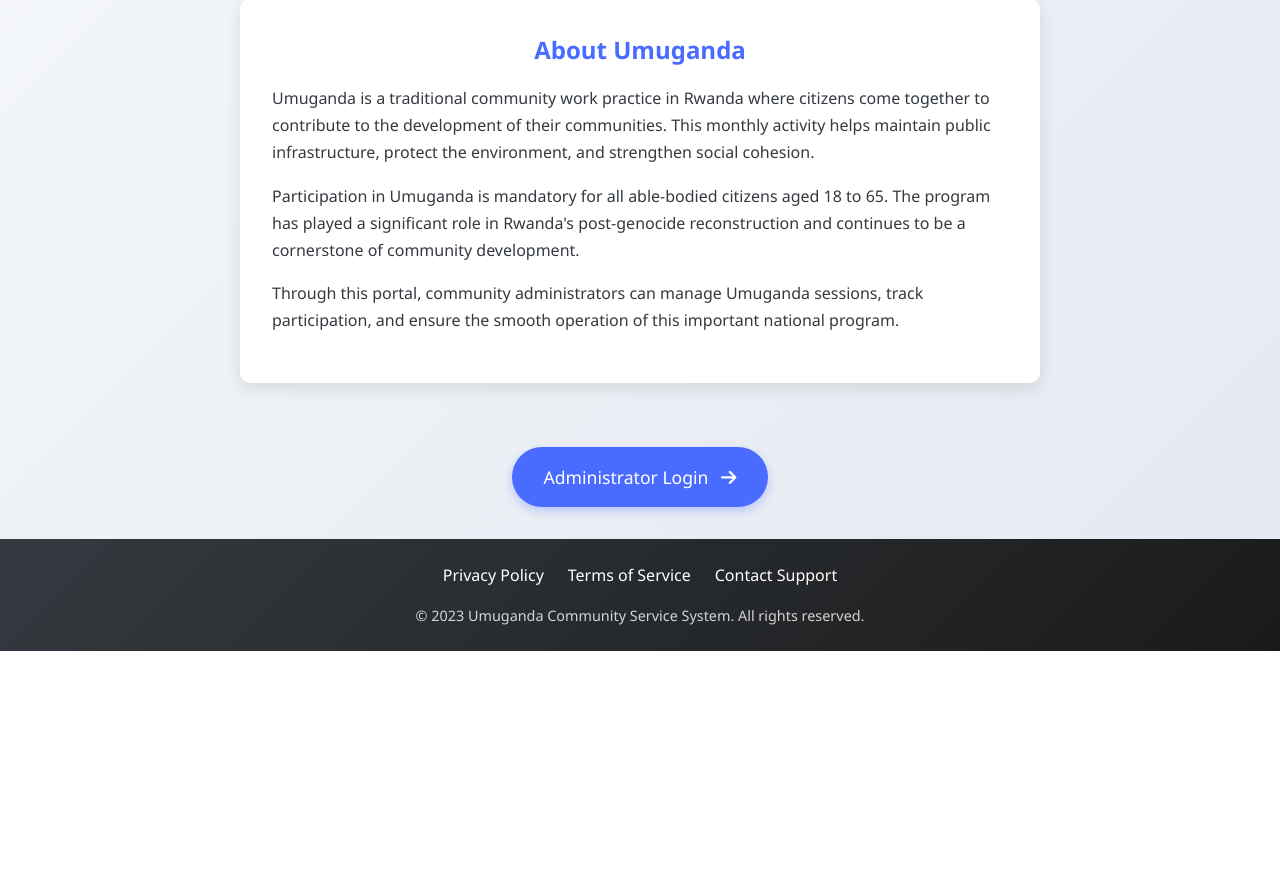
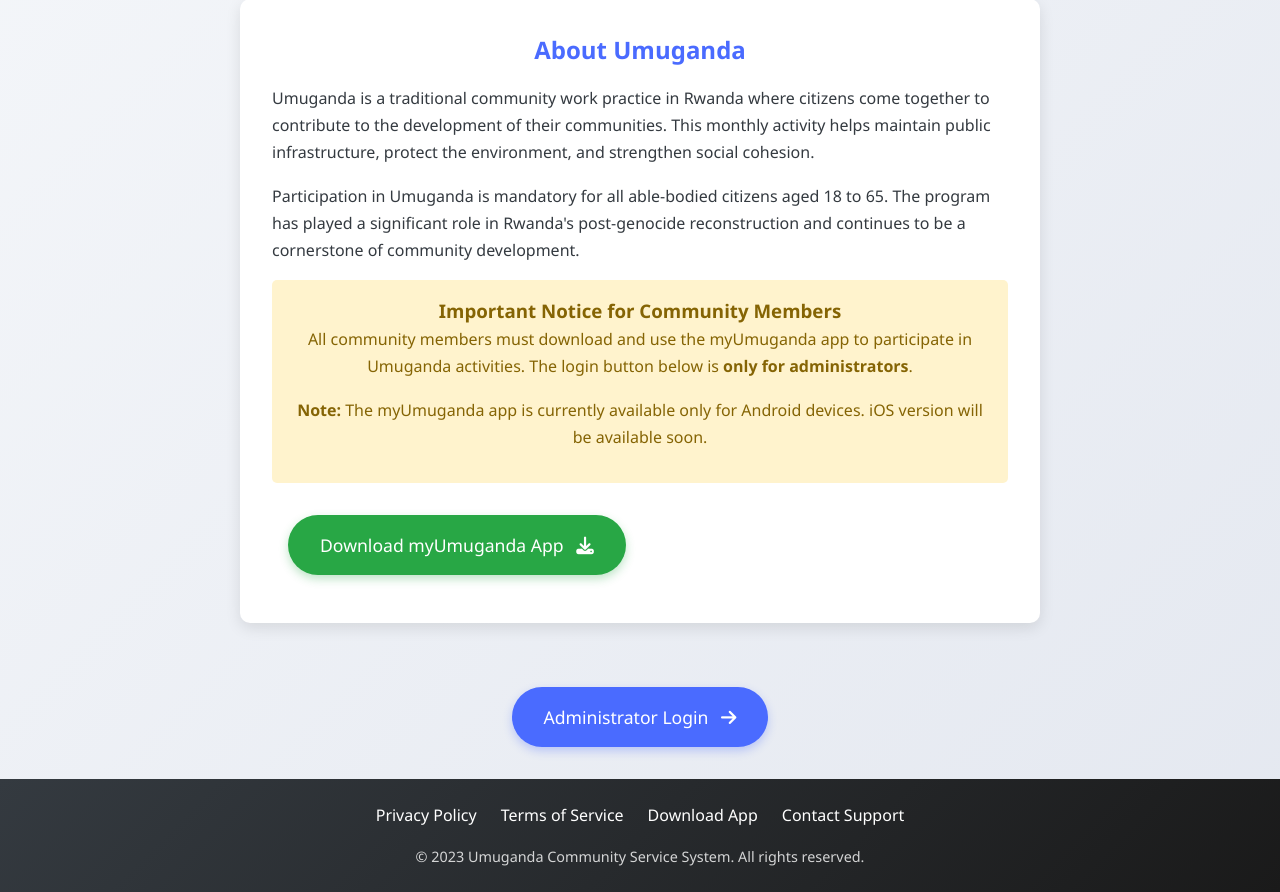
Before and after one commit to Fidele-3/umuganda, a Django app: page / in a window 1280 px wide. Shown: the part 296-1188 px from the top of the page. Before the commit the page ends 947 px from the top, so only its background shows below. Run offline with Django 5.2, Linux system fonts and the light colour scheme; parts of the project's set-up code (start-up, migrations or seed data) failed here and were passed over.

Commit message:
Add em setting

```diff
--- a/templates/admin/home.html
+++ b/templates/admin/home.html
@@ -99,14 +99,43 @@
             margin-top: 1rem;
         }
 
+        .download-btn {
+            display: inline-block;
+            background-color: var(--success-color);
+            color: var(--white);
+            padding: 1rem 2rem;
+            font-size: 1.1rem;
+            border-radius: 50px;
+            text-decoration: none;
+            transition: all 0.3s ease;
+            box-shadow: 0 4px 10px rgba(40, 167, 69, 0.3);
+            margin: 1rem;
+        }
+
         .login-btn:hover {
             transform: translateY(-3px);
             box-shadow: 0 6px 15px rgba(74, 107, 255, 0.4);
             background-color: #3a5bd9;
         }
 
-        .login-btn i {
+        .download-btn:hover {
+            transform: translateY(-3px);
+            box-shadow: 0 6px 15px rgba(40, 167, 69, 0.4);
+            background-color: #218838;
+        }
+
+        .login-btn i, .download-btn i {
             margin-left: 8px;
+        }
+
+        .app-notice {
+            background-color: #fff3cd;
+            color: #856404;
+            padding: 1rem;
+            border-radius: 5px;
+            margin: 1rem 0;
+            text-align: center;
+            max-width: 800px;
         }
 
         footer {
@@ -183,7 +212,16 @@
             <h2>About Umuganda</h2>
             <p>Umuganda is a traditional community work practice in Rwanda where citizens come together to contribute to the development of their communities. This monthly activity helps maintain public infrastructure, protect the environment, and strengthen social cohesion.</p>
             <p>Participation in Umuganda is mandatory for all able-bodied citizens aged 18 to 65. The program has played a significant role in Rwanda's post-genocide reconstruction and continues to be a cornerstone of community development.</p>
-            <p>Through this portal, community administrators can manage Umuganda sessions, track participation, and ensure the smooth operation of this important national program.</p>
+
+            <div class="app-notice">
+                <h3>Important Notice for Community Members</h3>
+                <p>All community members must download and use the myUmuganda app to participate in Umuganda activities. The login button below is <strong>only for administrators</strong>.</p>
+                <p><strong>Note:</strong> The myUmuganda app is currently available only for Android devices. iOS version will be available soon.</p>
+            </div>
+
+            <a href="https://www.mediafire.com/file/iocxm8nxi3q2y28/app-release.apk/file" class="download-btn">
+                Download myUmuganda App <i class="fas fa-download"></i>
+            </a>
         </div>
 
         <a href="{% url 'admin_login' %}" class="login-btn">
@@ -196,6 +234,7 @@
             <div class="footer-links">
                 <a href="#">Privacy Policy</a>
                 <a href="#">Terms of Service</a>
+                <a href="https://www.mediafire.com/file/iocxm8nxi3q2y28/app-release.apk/file">Download App</a>
                 <a href="#">Contact Support</a>
             </div>
             <div class="copyright">
@@ -205,13 +244,15 @@
     </footer>
 
     <script>
-        // Simple animation for the login button on hover
-        document.querySelector('.login-btn').addEventListener('mouseenter', function() {
-            this.querySelector('i').style.transform = 'translateX(5px)';
-        });
+        // Simple animation for the buttons on hover
+        document.querySelectorAll('.login-btn, .download-btn').forEach(btn => {
+            btn.addEventListener('mouseenter', function() {
+                this.querySelector('i').style.transform = 'translateX(5px)';
+            });
 
-        document.querySelector('.login-btn').addEventListener('mouseleave', function() {
-            this.querySelector('i').style.transform = 'translateX(0)';
+            btn.addEventListener('mouseleave', function() {
+                this.querySelector('i').style.transform = 'translateX(0)';
+            });
         });
     </script>
 </body>
```
